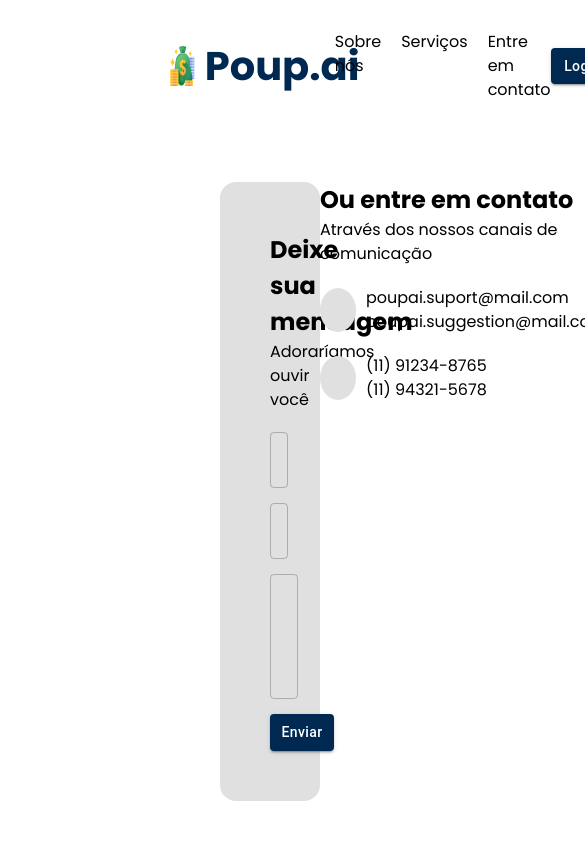
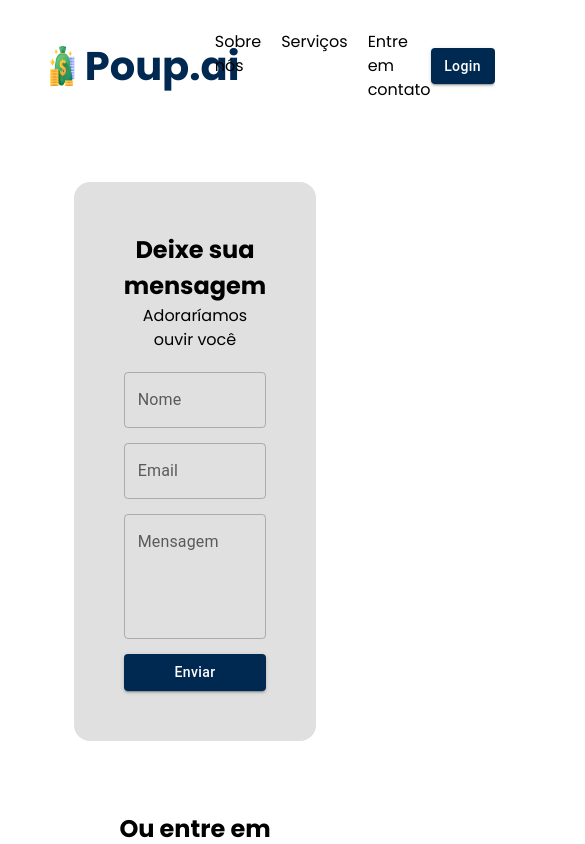
Before and after one commit to Douglass1981/FIAP-Fase1, a Next.js app: page /contact in a window 390 px wide. Shown: the top 844 px of the page, 585 px wide, since content can reach past the window. Built offline with nearby package versions, Linux system fonts and the light colour scheme; some icons are missing.

Commit message:
feat(style): add tablet breakpoint

```diff
--- a/src/app/contact/contact.styles.module.scss
+++ b/src/app/contact/contact.styles.module.scss
@@ -105,28 +105,26 @@ $black: #000000;
         }
       }
 
-      &__mail{
+      &__mail {
         display: flex;
         align-items: center;
         gap: 10px;
 
-        &__icon_box{
+        &__icon_box {
           background-color: $gray-neutral-300;
           padding: 10px;
           border-radius: 100%;
-
         }
       }
-      &__phone{
+      &__phone {
         display: flex;
         align-items: center;
         gap: 10px;
 
-        &__icon_box{
+        &__icon_box {
           background-color: $gray-neutral-300;
           padding: 10px;
           border-radius: 100%;
-
         }
       }
     }
@@ -139,3 +137,72 @@ $black: #000000;
     color: $black;
   }
 }
+
+@media (max-width: $bp-tablet) {
+  .content {
+    &__nav {
+      padding: 30px 50px;
+    }
+
+    &__container {
+      padding: 0px 50px;
+      flex-direction: column;
+      align-items: center;
+      justify-content: center ;
+
+      &__form-area {
+        width: 100%;
+        padding: 50px;
+        display: flex;
+        justify-content: center;
+
+      }
+
+      &__contact {
+        width: 55%;
+        padding: 20px 0px;
+
+
+        &__text {
+          &__title {
+            @include typography(1.5rem, 700);
+            text-align: center;
+          }
+          &__paragraph{
+            text-align: center;
+          }
+        }
+
+        &__mail {
+          display: flex;
+          align-items: center;
+          gap: 10px;
+
+          &__icon_box {
+            background-color: $gray-neutral-300;
+            padding: 10px;
+            border-radius: 100%;
+          }
+        }
+        &__phone {
+          display: flex;
+          align-items: center;
+          gap: 10px;
+
+          &__icon_box {
+            background-color: $gray-neutral-300;
+            padding: 10px;
+            border-radius: 100%;
+          }
+        }
+      }
+    }
+
+    &__footer {
+      display: flex;
+      padding: 30px;
+      justify-content: center;
+      color: $black;
+    }
+  }
+}
```
Lines whose indentation alone changed are shown as unchanged.
